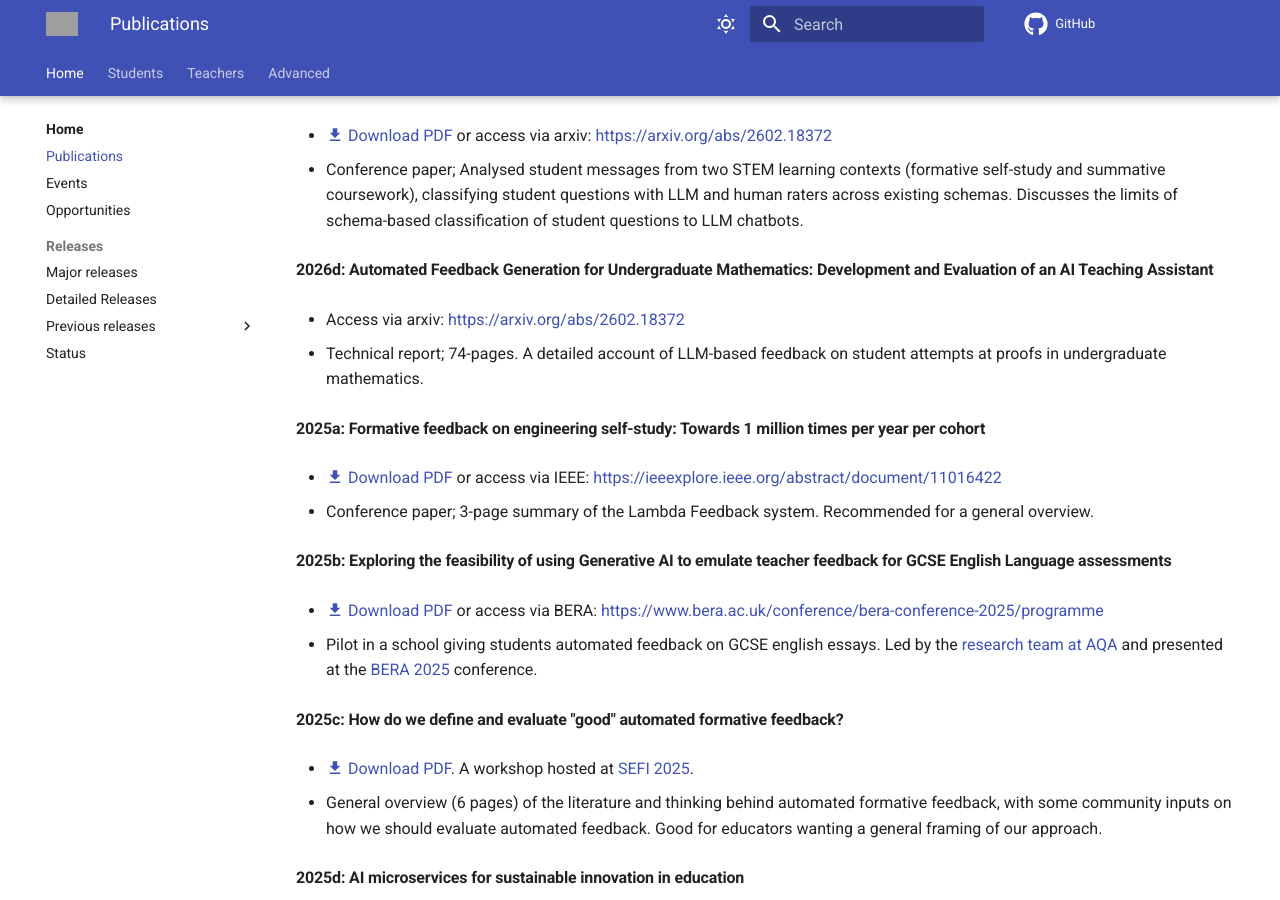
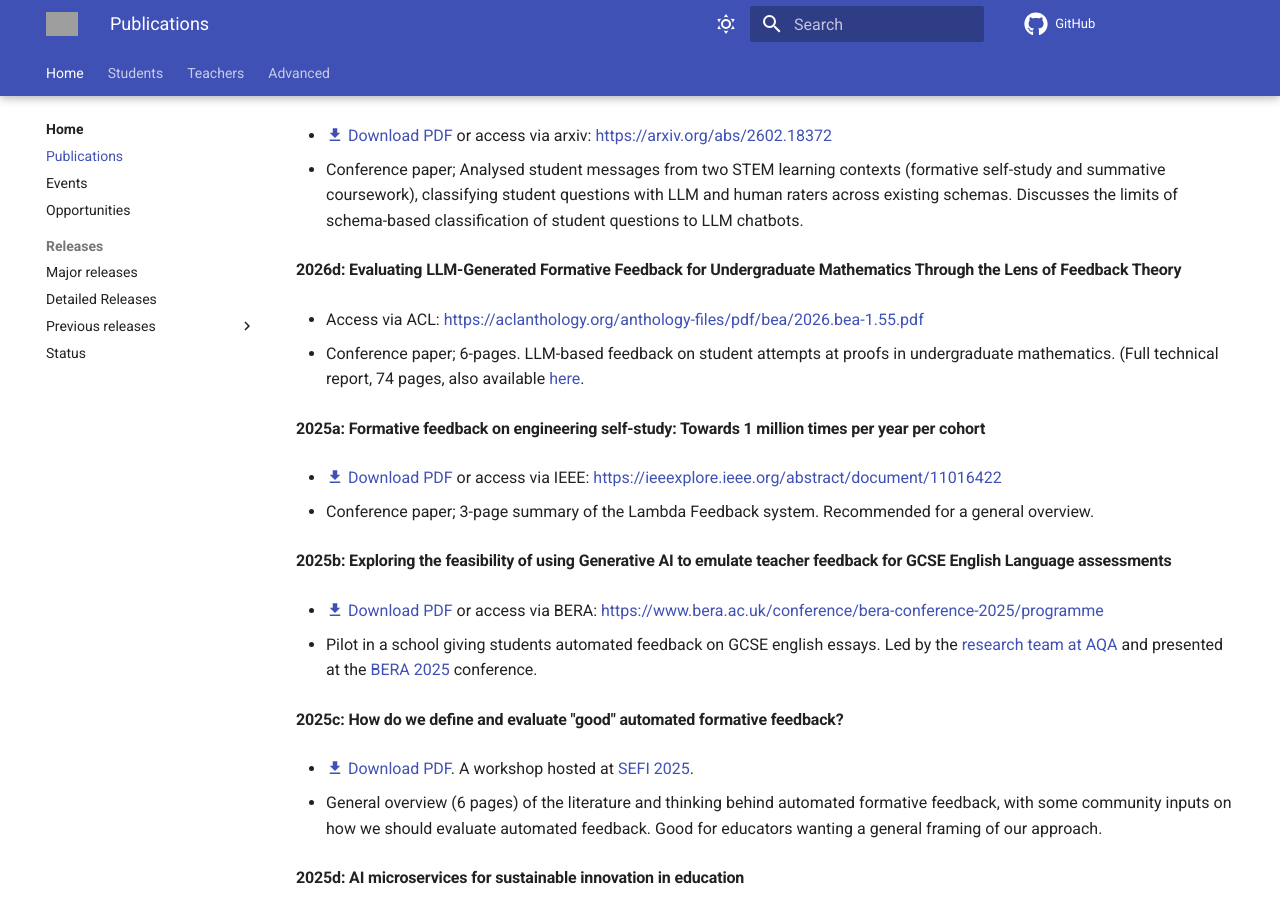
Before and after one commit to lambda-feedback/user-documentation, an MkDocs documentation site: the page built from docs/publications.md, in a window 1280 px wide and 900 px high, scrolled down 471 px. Built offline with MkDocs 1.6.1 and Material for MkDocs 9.7.7, drawn with Linux system fonts in a browser that asks for light colours; comment, search, counter and statistics services are not loaded; grey boxes are pictures that could not be loaded.

Commit message:
Revise publication details in publications.md
Updated publication titles and access links, and revised descriptions for clarity.

```diff
--- a/docs/publications.md
+++ b/docs/publications.md
@@ -20,11 +20,11 @@ hide:
 
 - Conference paper; Analysed student messages from two STEM learning contexts (formative self-study and summative coursework), classifying student questions with LLM and human raters across existing schemas. Discusses the limits of schema-based classification of student questions to LLM chatbots.
 
-#### 2026d: Automated Feedback Generation for Undergraduate Mathematics: Development and Evaluation of an AI Teaching Assistant
+#### 2026d: Evaluating LLM-Generated Formative Feedback for Undergraduate Mathematics Through the Lens of Feedback Theory
 
-- Access via arxiv: [https://arxiv.org/abs/2602.18372](https://arxiv.org/abs/2601.03458)
+- Access via ACL: [https://aclanthology.org/anthology-files/pdf/bea/2026.bea-1.55.pdf](https://aclanthology.org/anthology-files/pdf/bea/2026.bea-1.55.pdf)
 
-- Technical report; 74-pages. A detailed account of LLM-based feedback on student attempts at proofs in undergraduate mathematics.
+- Conference paper; 6-pages. LLM-based feedback on student attempts at proofs in undergraduate mathematics. (Full technical report, 74 pages, also available [here](https://arxiv.org/abs/2601.03458).
 
 #### 2025a: Formative feedback on engineering self-study: Towards 1 million times per year per cohort
 
```
